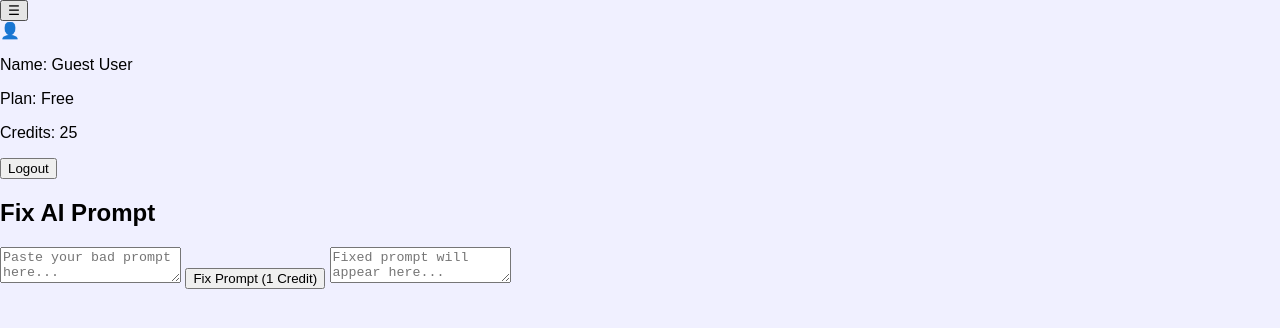
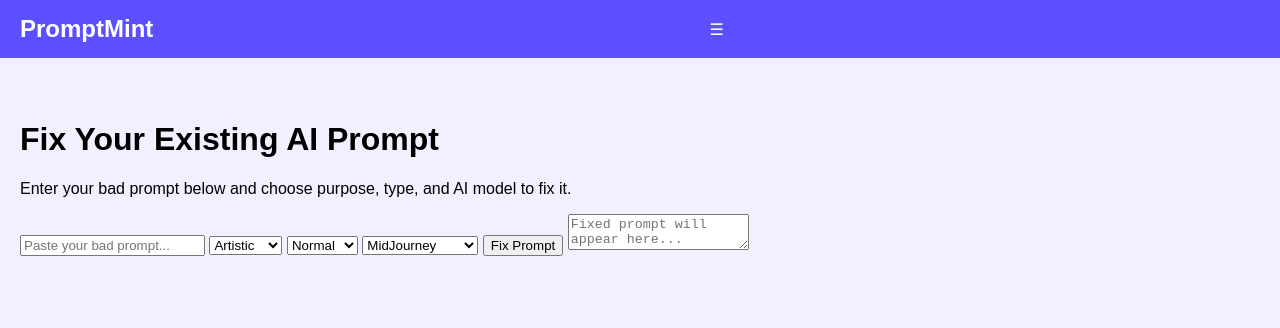
Before and after one commit to Sahilkhan-creator/PromptMint, a plain HTML site: page fix.html in a window 1280 px wide. Drawn offline with Linux system fonts and the light colour scheme.

Commit message:
Update fix.html

```diff
--- a/fix.html
+++ b/fix.html
@@ -1,45 +1,62 @@
 <!DOCTYPE html>
 <html lang="en">
 <head>
-  <meta charset="UTF-8">
-  <meta name="viewport" content="width=device-width, initial-scale=1.0">
-  <title>Fix Prompt - PromptMint</title>
-  <link rel="stylesheet" href="css/style.css">
+<meta charset="UTF-8">
+<meta name="viewport" content="width=device-width, initial-scale=1.0">
+<title>Fix Prompt - PromptMint</title>
+<link rel="stylesheet" href="css/style.css">
 </head>
 <body>
-  <!-- Sidebar / Menu -->
-  <div class="sidebar" id="sidebar">
-    <a href="index.html">Home</a>
-    <a href="generate.html">Generate Prompt</a>
-    <a href="fix.html">Fix Prompt</a>
-    <a href="pricing.html">Pricing</a>
-    <a href="about.html">About</a>
-    <a href="contact.html">Contact</a>
-    <a href="privacy.html">Privacy</a>
-    <a href="terms.html">Terms</a>
-  </div>
+<!-- Navbar -->
+<header>
+    <div class="logo">PromptMint</div>
+    <div class="menu-toggle" id="menuToggle">&#9776;</div>
+    <div class="profile-icon">&#128100;</div>
+</header>
 
-  <!-- Top bar -->
-  <div class="topbar">
-    <button id="menuBtn">☰</button>
-    <div class="profile" id="profileBtn">👤</div>
-    <div class="profilePopup" id="profilePopup">
-      <p>Name: Guest User</p>
-      <p>Plan: Free</p>
-      <p>Credits: <span id="creditsDisplay">25</span></p>
-      <button id="logoutBtn">Logout</button>
-    </div>
-  </div>
+<!-- Sidebar -->
+<nav class="sidebar" id="sidebar">
+    <ul>
+        <li><a href="index.html">Home</a></li>
+        <li><a href="generate.html">Generate Prompt</a></li>
+        <li><a href="fix.html">Fix Prompt</a></li>
+        <li><a href="pricing.html">Pricing</a></li>
+        <li><a href="about.html">About</a></li>
+        <li><a href="contact.html">Contact</a></li>
+    </ul>
+</nav>
 
-  <!-- Main content -->
-  <div class="main">
-    <h2>Fix AI Prompt</h2>
-    <textarea id="badPrompt" placeholder="Paste your bad prompt here..."></textarea>
-    <button id="fixBtn">Fix Prompt (1 Credit)</button>
-    <textarea id="fixedOutput" placeholder="Fixed prompt will appear here..." readonly></textarea>
-  </div>
+<!-- Main Content -->
+<main>
+    <h1>Fix Your Existing AI Prompt</h1>
+    <p>Enter your bad prompt below and choose purpose, type, and AI model to fix it.</p>
 
-  <script src="js/app.js"></script>
-  <script src="js/fix.js"></script>
+    <input type="text" id="badPrompt" placeholder="Paste your bad prompt...">
+    <select id="fixPurpose">
+        <option value="Artistic">Artistic</option>
+        <option value="Realistic">Realistic</option>
+    </select>
+    <select id="fixType">
+        <option value="Normal">Normal</option>
+        <option value="Detailed">Detailed</option>
+    </select>
+    <select id="fixModel">
+        <option value="MidJourney">MidJourney</option>
+        <option value="DALLE">DALL·E</option>
+        <option value="StableDiffusion">Stable Diffusion</option>
+    </select>
+
+    <button id="fixBtn">Fix Prompt</button>
+    <textarea id="fixedPrompt" placeholder="Fixed prompt will appear here..." readonly></textarea>
+</main>
+
+<script src="js/fix.js"></script>
+<script>
+    const menuToggle = document.getElementById('menuToggle');
+    const sidebar = document.getElementById('sidebar');
+    menuToggle.addEventListener('click', () => {
+        sidebar.classList.toggle('open');
+    });
+</script>
 </body>
 </html>
```
